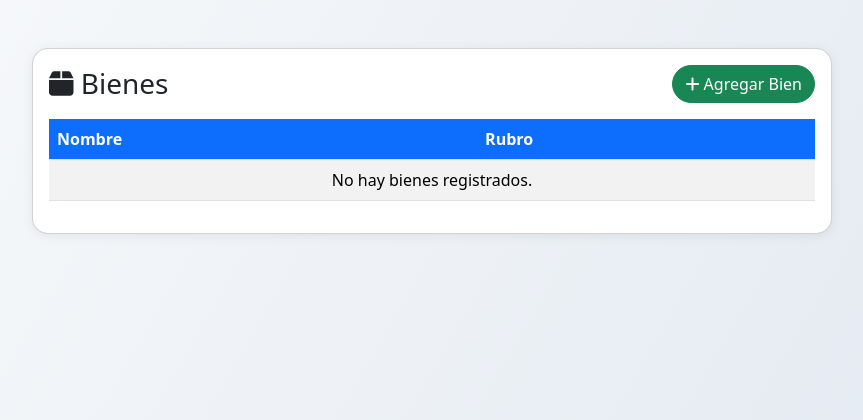
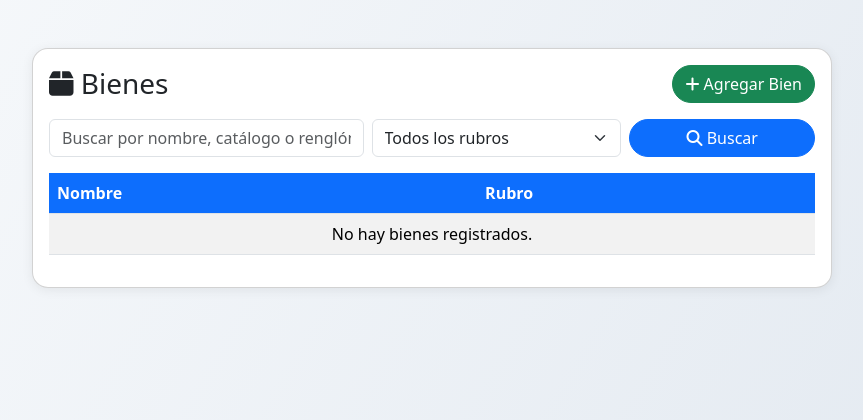
Before and after one commit to Roan1982/Suministros, a Django app: page /bienes/ in a window 1280 px wide. Shown: the part 56-476 px from the top of the page, without its empty margins (208-1071 px from the left). Run offline with Django 5.2, Linux system fonts and the light colour scheme; the visitor is signed in with stand-in values (Sample User, id 1); data that the repository does not hold is empty; some libraries are stand-ins or nearby versions.

Commit message:
busqueda remitos rubros bienes ordenes de compra

```diff
--- a/stock/inventario/templates/inventario/bienes_list.html
+++ b/stock/inventario/templates/inventario/bienes_list.html
@@ -7,6 +7,22 @@
       <h3 class="mb-0"><i class="fa-solid fa-box"></i> Bienes</h3>
       <a href="{% url 'agregar_bien' %}" class="btn btn-success"><i class="fa-solid fa-plus"></i> Agregar Bien</a>
     </div>
+    <form method="get" class="row g-2 mb-3 align-items-end">
+      <div class="col-md-5">
+        <input type="text" name="q" class="form-control" placeholder="Buscar por nombre, catálogo o renglón" value="{{ q|default:'' }}">
+      </div>
+      <div class="col-md-4">
+        <select name="rubro" class="form-select select2" data-placeholder="Filtrar por rubro">
+          <option value="">Todos los rubros</option>
+          {% for rubro in rubros %}
+            <option value="{{ rubro.id }}" {% if rubro_id|default:'' == rubro.id|stringformat:'s' %}selected{% endif %}>{{ rubro.nombre }}</option>
+          {% endfor %}
+        </select>
+      </div>
+      <div class="col-md-3">
+        <button class="btn btn-primary w-100" type="submit"><i class="fa fa-search"></i> Buscar</button>
+      </div>
+    </form>
     <table class="table table-striped">
       <thead>
         <tr>
--- a/stock/inventario/templates/inventario/remitos_list.html
+++ b/stock/inventario/templates/inventario/remitos_list.html
@@ -4,6 +4,12 @@
         <h2 class="mb-0">Remitos</h2>
         <a href="{% url 'crear_entrega' %}" class="btn btn-success shadow-sm"><i class="bi bi-plus-circle"></i> Nuevo Remito</a>
     </div>
+    <form method="get" class="mb-3">
+        <div class="input-group" style="max-width:400px;">
+            <input type="text" name="q" class="form-control" placeholder="Buscar por área/persona u observaciones" value="{{ q|default:'' }}">
+            <button class="btn btn-primary" type="submit"><i class="fa fa-search"></i> Buscar</button>
+        </div>
+    </form>
     <div class="table-responsive rounded shadow-sm">
         <table class="table table-hover align-middle mb-0">
             <thead class="table-primary">
--- a/stock/inventario/templates/inventario/rubros_list.html
+++ b/stock/inventario/templates/inventario/rubros_list.html
@@ -7,6 +7,12 @@
       <h3 class="mb-0"><i class="fa-solid fa-layer-group"></i> Rubros</h3>
       <a href="{% url 'agregar_rubro' %}" class="btn btn-success"><i class="fa-solid fa-plus"></i> Agregar Rubro</a>
     </div>
+    <form method="get" class="mb-3">
+      <div class="input-group" style="max-width:400px;">
+        <input type="text" name="q" class="form-control" placeholder="Buscar por nombre de rubro" value="{{ q|default:'' }}">
+        <button class="btn btn-primary" type="submit"><i class="fa fa-search"></i> Buscar</button>
+      </div>
+    </form>
     <table class="table table-striped">
       <thead>
         <tr>
--- a/stock/inventario/views.py
+++ b/stock/inventario/views.py
@@ -1,16 +1,33 @@
 from .models import Rubro, Bien
 # Vista para listar rubros
 from django.contrib.auth.decorators import login_required
+from django.db.models import Q
 @login_required
 def rubros_list(request):
-    rubros = Rubro.objects.all().order_by('nombre')
-    return render(request, 'inventario/rubros_list.html', {'rubros': rubros})
+    q = request.GET.get('q', '').strip()
+    rubros = Rubro.objects.all()
+    if q:
+        rubros = rubros.filter(nombre__icontains=q)
+    rubros = rubros.order_by('nombre')
+    return render(request, 'inventario/rubros_list.html', {'rubros': rubros, 'q': q})
 
 # Vista para listar bienes
 @login_required
 def bienes_list(request):
-    bienes = Bien.objects.select_related('rubro').all().order_by('nombre')
-    return render(request, 'inventario/bienes_list.html', {'bienes': bienes})
+    q = request.GET.get('q', '').strip()
+    rubro_id = request.GET.get('rubro')
+    bienes = Bien.objects.select_related('rubro').all()
+    if q:
+        bienes = bienes.filter(
+            Q(nombre__icontains=q) |
+            Q(catalogo__icontains=q) |
+            Q(renglon__icontains=q)
+        )
+    if rubro_id:
+        bienes = bienes.filter(rubro_id=rubro_id)
+    bienes = bienes.order_by('nombre')
+    rubros = Rubro.objects.all().order_by('nombre')
+    return render(request, 'inventario/bienes_list.html', {'bienes': bienes, 'q': q, 'rubros': rubros, 'rubro_id': rubro_id})
 
 from django.contrib.auth.decorators import login_required
 from django.http import JsonResponse
@@ -30,7 +47,14 @@ from django.core.paginator import Paginator, EmptyPage
 
 @login_required
 def remitos_list(request):
-    remitos = Entrega.objects.all().order_by('-fecha')
+    q = request.GET.get('q', '').strip()
+    remitos = Entrega.objects.all()
+    if q:
+        remitos = remitos.filter(
+            Q(area_persona__icontains=q) |
+            Q(observaciones__icontains=q)
+        )
+    remitos = remitos.order_by('-fecha')
     paginator = Paginator(remitos, 20)
     page_number = request.GET.get('page')
     try:
@@ -731,7 +755,14 @@ from django.urls import reverse
 
 @login_required
 def ordenes_list(request):
-    ordenes_qs = OrdenDeCompra.objects.all().order_by('-fecha_inicio')
+    q = request.GET.get('q', '').strip()
+    ordenes_qs = OrdenDeCompra.objects.all()
+    if q:
+        ordenes_qs = ordenes_qs.filter(
+            Q(numero__icontains=q) |
+            Q(proveedor__icontains=q)
+        )
+    ordenes_qs = ordenes_qs.order_by('-fecha_inicio')
     paginator = Paginator(ordenes_qs, 20)
     page_number = request.GET.get('page')
     try:
@@ -746,7 +777,7 @@ def ordenes_list(request):
         page_obj = paginator.page(page_number_int)
     except EmptyPage:
         page_obj = paginator.page(1)
-    return render(request, 'inventario/orden_list.html', {'page_obj': page_obj})
+    return render(request, 'inventario/orden_list.html', {'page_obj': page_obj, 'q': q})
 
 # Detalle de una orden de compra
 @login_required
```
Also changed, not shown: stock/inventario/templates/inventario/orden_list.html (+14 -0 lines).
